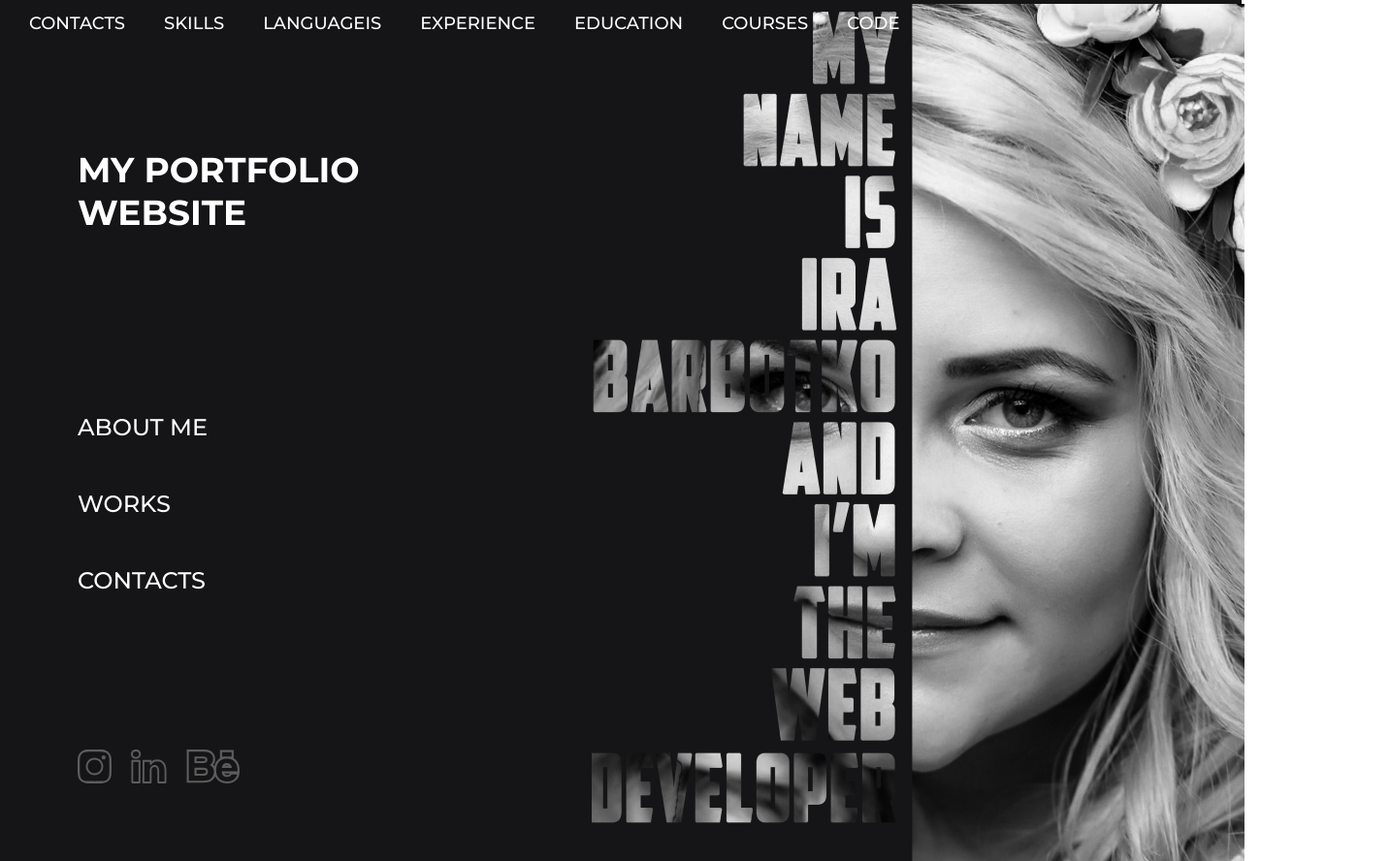
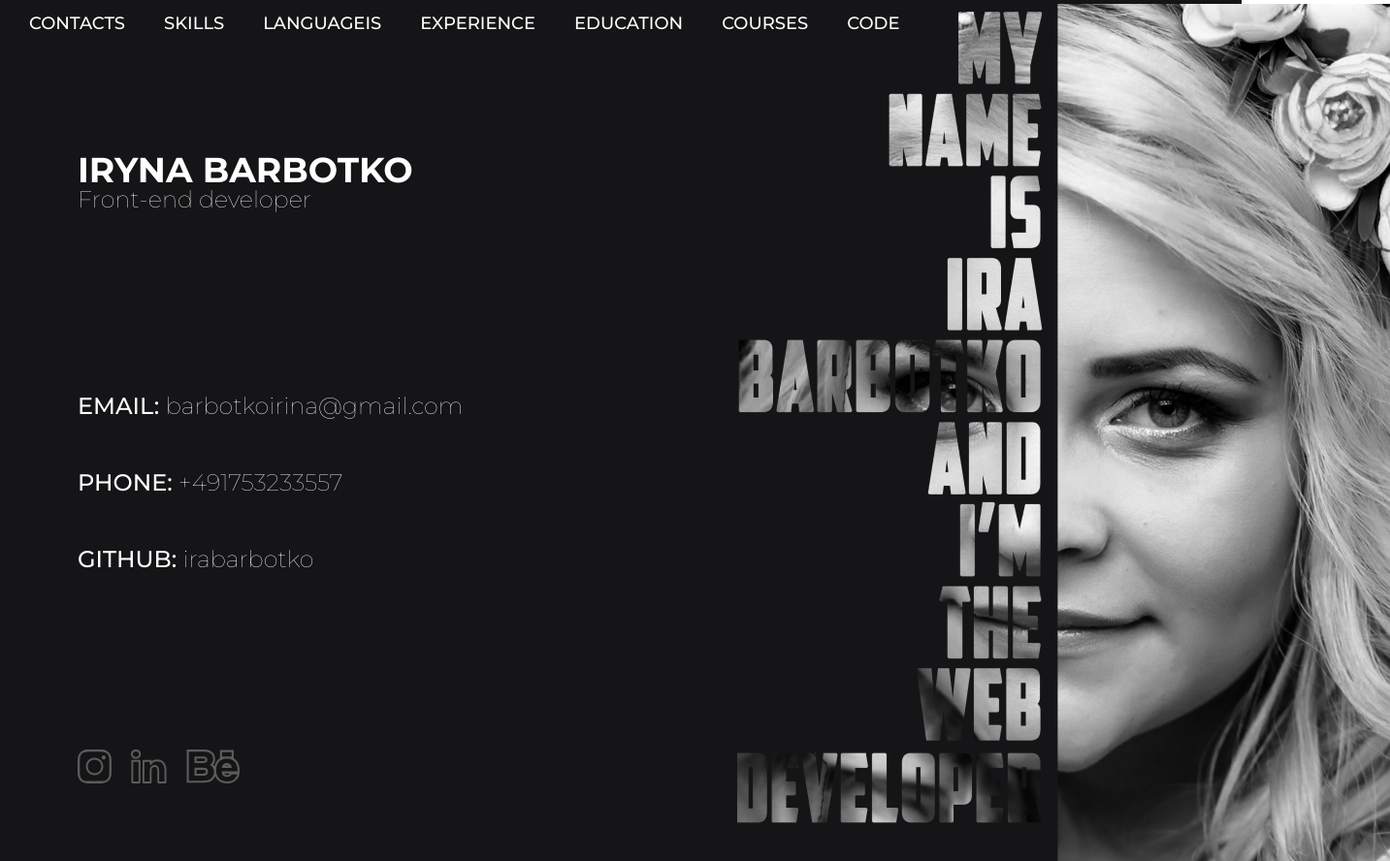
Before and after one commit to irabarbotko/rsschool-cv-2022, a plain HTML site: page index.html in a window 1280 px wide. Shown: the top 888 px of the page at 97% size, 1433 px wide, since content can reach past the window. Drawn offline with Linux system fonts and the light colour scheme.

Commit message:
feat: update info

```diff
--- a/assets/css/style.css
+++ b/assets/css/style.css
@@ -73,7 +73,7 @@ a:focus:after {
 	width: 100%; /*устанавливаем значение 100% чтобы ссылка подчёркивалась полностью*/
 }
 
-.header__title {
+.header__title h1 {
     font-family: 'Montserrat';
     font-style: normal;
     font-weight: 700;
@@ -81,6 +81,11 @@ a:focus:after {
     line-height: 44px;
     text-transform: uppercase;
     color: #FFFFFF;
+}
+.header__contact {
+    text-transform: lowercase;
+    font-style: normal;
+    font-weight: 100;
 }
 
 .wrapper {
--- a/index.html
+++ b/index.html
@@ -34,12 +34,15 @@
             <div class="wrap">
                 <div class="hero__content">
                     <div class="hero__right">
-                        <h1 class="header__title">My Portfolio Website</h1>
+                        <div class="header__title">
+                            <h1 class="">Iryna Barbotko</h1>
+                            <p class="text">Front-end developer</p>
+                        </div>
                         <nav class="nav">
                             <ul class="nav__menu">
-                                <li class="nav__item"><a href="#about">about me</a></li>
-                                <li class="nav__item"><a href="#works">WORKS</a></li>
-                                <li class="nav__item"><a href="#contacts">cONTACTS</a></li>
+                                <li class="nav__item">Email: <a class="header__contact" href="mailto:barbotkoirina@gmail.com">barbotkoirina@gmail.com</a></li>
+                                <li class="nav__item">Phone: <a class="header__contact" href="tel:+491753233557">+491753233557</a></li>
+                                <li class="nav__item">GitHub: <a class="header__contact" href="https://github.com/irabarbotko">irabarbotko</a></li>
                             </ul>
                         </nav>
                         <div class="hero__social-media">
```
